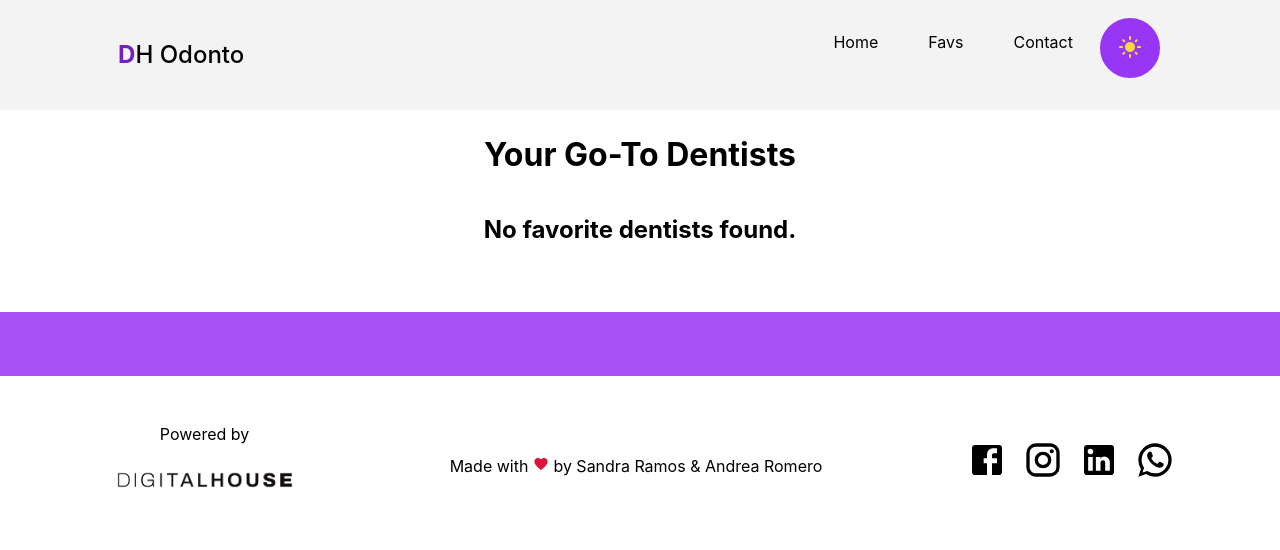
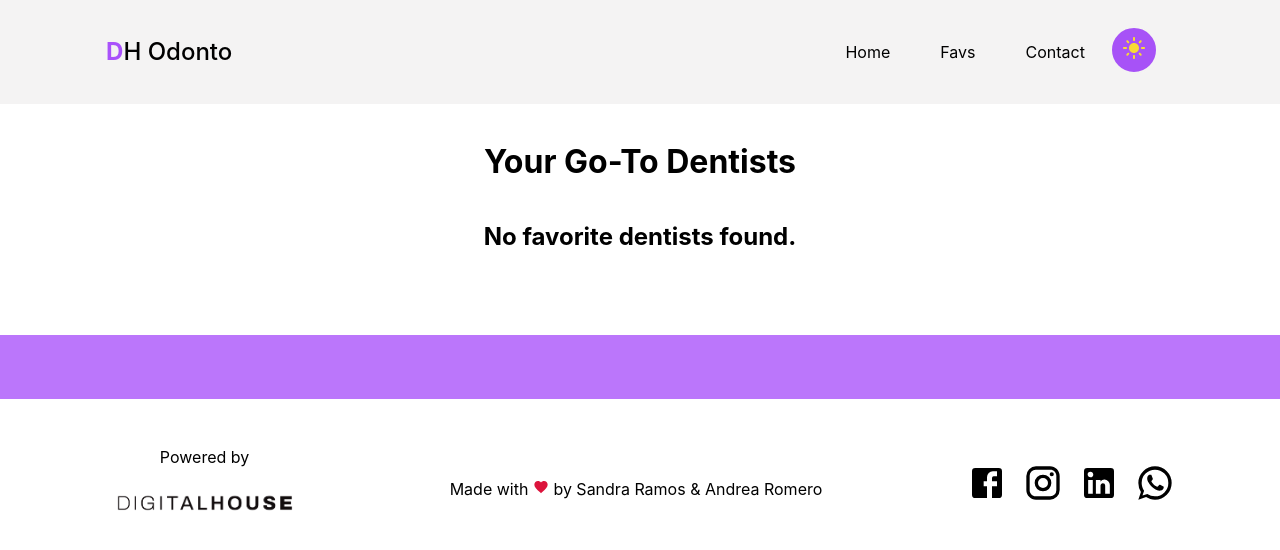
Before and after one commit to sandyFit/Final-Front-III, a React (Vite) app: page /favs in a window 1280 px wide. Shown: the top 550 px of the page. Built offline with nearby package versions, Linux system fonts and the light colour scheme.

Commit message:
Adjusting color palette for dark mode: updated background colors and text colors to improve visibility and enhance the overall user experience.

```diff
--- a/src/Routes/Detail.jsx
+++ b/src/Routes/Detail.jsx
@@ -20,7 +20,7 @@ const Detail = () => {
 
     return (
         <div className={theme === 'dark' ? 'dark' : ''}>
-            <div style={{ height: '50vh', padding: '2rem 6rem 0' }}>
+            <div style={{ height: '51vh', padding: '2rem 6rem 0' }}>
                 { dentist ? (
                     <>
                         <h1>Meet Dr. N° { id }</h1>
--- a/src/Routes/Fav.jsx
+++ b/src/Routes/Fav.jsx
@@ -8,7 +8,7 @@ const Favs = () => {
 
     return (
         <div className={theme === 'dark' ? 'dark' : ''} >
-            <div style={{padding: '.2rem 0 3rem' }}>
+            <div style={{padding: '1rem 0 3rem' }}>
                 <h1>Your Go-To Dentists</h1>
                 <div className='card-grid'>
                     {favorites.length > 0 ? (
--- a/src/assets/footer.css
+++ b/src/assets/footer.css
@@ -5,7 +5,7 @@ footer {
     padding: 2rem;
     position: relative;
     bottom: 0;
-    border-top: 4rem solid rgb(167, 82, 247);
+    border-top: 4rem solid rgb(187, 118, 251);
 }
 
 footer img {
--- a/src/assets/form.css
+++ b/src/assets/form.css
@@ -19,8 +19,8 @@
 
 .Form__div .div__form div input {
     font-family: inherit;
-    background-color: white;
-    border: 0.1rem #080808 solid;
+    background-color: #f4f3f3;
+    border: 0.05rem #080808 solid;
     color: #000000;
     display: block;
     margin-top: 1rem;
@@ -42,11 +42,12 @@
 /* Button Style Form*/
 .Form__div button {
     align-items: center;
-    background-color: aqua;
-    border: 0.1rem #080808 solid;
+    background-color: rgb(148, 252, 252);
+    border: 1px #080808 solid;
     color: #0a0a0a;
     display: flex;
     font-size: 1rem;
+    font-weight: 600;
     text-transform: uppercase;
     letter-spacing: 2px;
     height: 2rem;
@@ -55,10 +56,11 @@
     padding: 1.5rem;
     transition: all 0.2s;
     width: 26.8rem;
+    cursor: pointer;
 }
 
 .Form__div button:hover {
     align-items: center;
-    background-color: rgb(25, 222, 222);
-
+    background-color: aqua;
+    letter-spacing: 3px;
 }
--- a/src/assets/navbar.css
+++ b/src/assets/navbar.css
@@ -2,7 +2,7 @@ nav {
     display: flex;
     width: 100vw;
     justify-content: space-around;
-    padding: 1rem 0;
+    padding: .6rem 0;
     background-color: #f4f3f3;
     border-bottom: 1px solid #f4f3f3;
 }
@@ -13,17 +13,17 @@ nav {
     align-items: center;
     font-size: 1.5rem;
     font-weight: 500;
-    padding-right: 18rem;
+    padding-right: 20rem;
 }
 
 span {
-    color: rgb(115, 31, 194);
+    color: rgb(169, 82, 251);
     font-weight: 700;
 }
 
 .links {
     display: flex;
-
+    margin: 1rem;
 }
 
 a {
@@ -38,15 +38,15 @@ a:hover {
 }
 
 nav button {
-    width: 4rem;
-    height: 4rem;
+    width: 3rem;
+    height: 3rem;
     color: rgb(248, 219, 53);
-    background-color: rgb(153, 54, 246);
+    background-color: rgb(167,82,247);
     border: 2px solid #f4f3f3;
     border-radius: 50%;
     cursor: pointer;
 }
 
 nav button:hover {
-    background-color: rgb(167, 82, 247);
+    background-color: rgb(180, 101, 253);
 }
--- a/src/components/Card.jsx
+++ b/src/components/Card.jsx
@@ -35,13 +35,14 @@ const Card = ({ data, isFavorite }) => {
 
     return (
         <div className='card'>
+            <p className='number'>{ id }</p>
             <img src='./images/doctor.jpg' alt='doctor avatar' style={{ maxWidth: '100%', height: 'auto' }} />
 
             <Link to={`/dentist/${id}`}>
-                <h3 style={{ textAlign: 'center' }}>{ name }</h3>
+                <h3 style={{ textAlign: 'center', margin: 0 }}>{ name }</h3>
             </Link>
             <p>{ username }</p>
-            <p>{ id }</p>
+
 
             <button onClick={ handleFavorite } className='favButton'>
                 { isFavorite ? 'Remove fav 🗑️' : 'Add fav ⭐' }
--- a/src/components/Footer.jsx
+++ b/src/components/Footer.jsx
@@ -17,13 +17,15 @@ const Footer = () => {
         <footer className={theme === 'dark' ? 'dark' : ''}>
             <div className="logo-box">
                 <p>Powered by</p>
-                <img src='./images/DH.png' alt='DH-logo' />
+                <img
+                    src={theme === 'dark' ? './images/DH-white.png' : './images/DH.png'}
+                    alt={theme === 'dark' ? 'DH-dark-logo' : 'DH-light-logo'}
+                />
             </div>
 
             <div className="copyright">
                 <p>
-                    Made with <FavoriteIcon style={{ fontSize: 16, color: 'crimson'}} /> by Sandra Ramos & Andrea Romero
-
+                    Made with <FavoriteIcon style={{ fontSize: 16, color: 'crimson' }} /> by Sandra Ramos & Andrea Romero
                 </p>
             </div>
 
@@ -32,11 +34,10 @@ const Footer = () => {
                 <InstagramIcon style={{ fontSize: 40 }} />
                 <LinkedInIcon style={{ fontSize: 40 }} />
                 <WhatsAppIcon style={{ fontSize: 40 }} />
-
             </div>
-
         </footer>
     )
+
 }
 
 export default Footer
--- a/src/components/Form.jsx
+++ b/src/components/Form.jsx
@@ -71,7 +71,7 @@ const Form = () => {
 
         <button onClick={handleSubmit} type='submit'>
           <div className='button__div' required>
-            Send
+            Submit
           </div>
         </button>
 
--- a/src/index.css
+++ b/src/index.css
@@ -1,5 +1,6 @@
 body {
     margin: 0;
+    width: 100vw;
     font-family: -apple-system, BlinkMacSystemFont, 'Segoe UI', 'Roboto', 'Oxygen',
         'Ubuntu', 'Cantarell', 'Fira Sans', 'Droid Sans', 'Helvetica Neue',
         sans-serif;
@@ -26,8 +27,6 @@ h1 {
     text-align: center;
 }
 
-
-
 .card {
     display: flex;
     justify-content: space-around;
@@ -45,15 +44,25 @@ h1 {
 .card-grid {
     display: flex;
     justify-content: space-evenly;
-    gap: 2rem;
+    gap: 3rem;
     width: 70vw;
     height: auto;
     flex-wrap: wrap;
-    margin: 0 auto;
+    margin: 1rem auto;
 }
 
 .card button {
+    background-color: rgb(148, 252, 252);
+}
+
+.card button:hover {
     background-color: aqua;
+}
+
+.number {
+    font-size: 1.3rem;
+    font-weight: 500;
+    margin: 0;
 }
 
 table {
@@ -62,7 +71,6 @@ table {
     width: 100%;
     display: table;
     border: 1px solid #ccc;
-
 }
 
 td,
@@ -77,7 +85,7 @@ tr:nth-child(even) {
 }
 
 .dark {
-    background-color: #12121296;
+    background-color: rgb(54, 54, 81);
     color: white;
 }
 
```
Also changed, not shown: public/images/DH-white.png (added).
